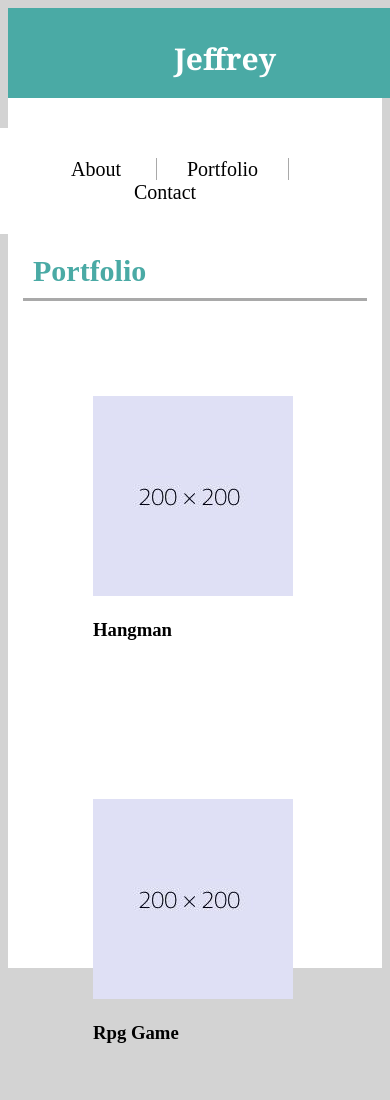
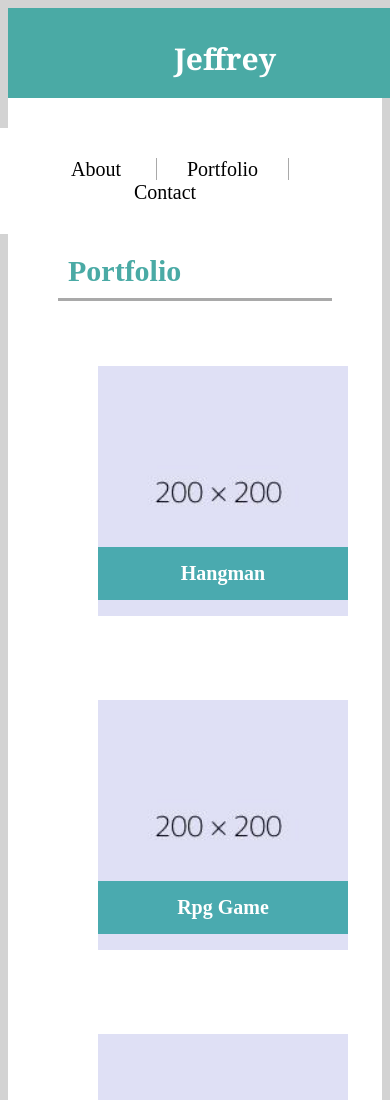
Before and after one commit to jorea911/Responsive-Media-Queries, a plain HTML site: page portfolio.html in a window 390 px wide. Shown: the top 1100 px of the page. Drawn offline with Linux system fonts and the light colour scheme.

Commit message:
css fixes

```diff
--- a/assets/css/style.css
+++ b/assets/css/style.css
@@ -56,6 +56,11 @@ nav a{
     background: white;
 }
 
+.portfolioBody {
+    height: 1200px;
+    padding: 50px;
+}
+
 .Top-Container{
     color: #4aaaa5;
     font-size: 30px;
@@ -70,25 +75,74 @@ nav a{
     margin: 10px;
 
 }
+#name{
+    width: 95%;
+    font-size: 20px;
+    margin-bottom: 10px;
+    margin-top: 10px;
+}
+
+#message {
+    width: 95%;
+    font-size: 20px;
+    margin-top: 10px;
+}
 
 #contact-form {
-    margin: 10px;
+    font-size: 20px;
+    float: left;
+    margin: 0 25px 0 25px;
     width: 95%;
 }
 
+#submit {
+    height: 30px;
+    font-size: 20px;
+}
+
 .work{
-    margin: 70px;
+    margin: 40px;
     position: relative;
     width: 250px;
     float: left;
 }
 
+.work img {
+    width: 100%;
+    border: none;
+}
+
+.work h3 {
+    position: absolute;
+    text-align: center;
+    padding: 15px 0 15px 0;
+    bottom: 20px;
+    margin-bottom: 0;
+    width: 100%;
+    background-color: #4aaaaf;
+    color: white;
+    font-size: 20px;
+
+
+}
 .work2{
     margin: 20px;
     position: relative;
     width: 250px;
     float: left;
     margin-right: 40px;
+}
+
+.foot{
+    text-align: center;
+    padding: 15px;
+    font-family: Roboto, Oxygen, Ubuntu, Cantarell, 'Open Sans', 'Helvetica Neue', sans-serif;
+    font-size: 18;
+
+
+
+
+
 }
 
 @media screen and ( max-width: 786px) {
@@ -121,4 +175,9 @@ nav a{
         text-align: center;
         margin: 0;
     }
+
+    .portfolioBody {
+        height: 2000px;
+        padding: 50px;
+    }
 }
--- a/portfolio.html
+++ b/portfolio.html
@@ -22,7 +22,7 @@
         </nav>
     </div>
 
-    <section class="Main-Container">
+    <section class="Main-Container portfolioBody">
         <h1 class="Top-Container"> Portfolio </h1>
         <div>
             <div class="work">
@@ -58,7 +58,7 @@
 
             <footer>
 
-                <div class="container">
+                <div class="container foot">
                     &copy; Copyright 2018 Jeffrey
                 </div>
             </footer>
```
Also changed, not shown: contact.html (+6 -9 lines), index.html (+2 -2 lines).
